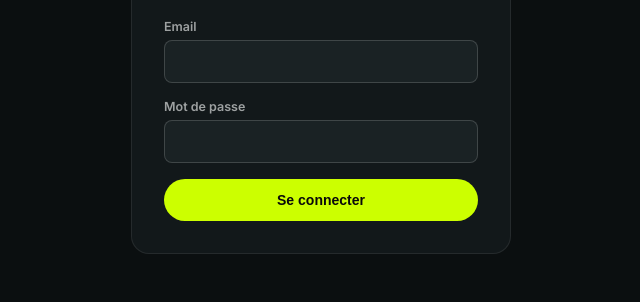
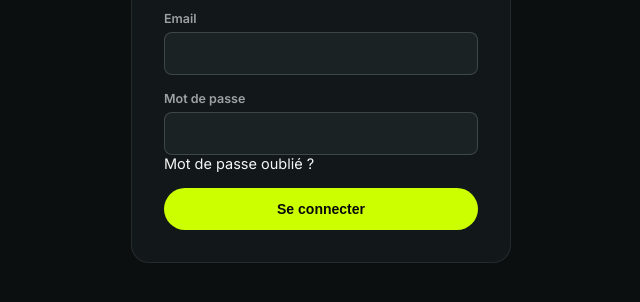
Before and after one commit to Calebagbakou/portfolio_caleb, a plain HTML site: page admin/login.html in a window 1280 px wide. Shown: the part 344-646 px from the top of the page, without its empty margins (319-959 px from the left). Drawn offline with nearby package versions, Linux system fonts and the light colour scheme; a web font is replaced by a local one.

Commit message:
update login.html

```diff
--- a/admin/login.html
+++ b/admin/login.html
@@ -27,6 +27,7 @@
       <div class="form-group">
         <label for="password">Mot de passe</label>
         <input type="password" id="password" required autocomplete="current-password">
+        <a href="forgot-password.html">Mot de passe oublié ?</a>
       </div>
       <button type="submit" class="btn btn-primary btn-full" id="loginBtn">Se connecter</button>
     </form>
```
